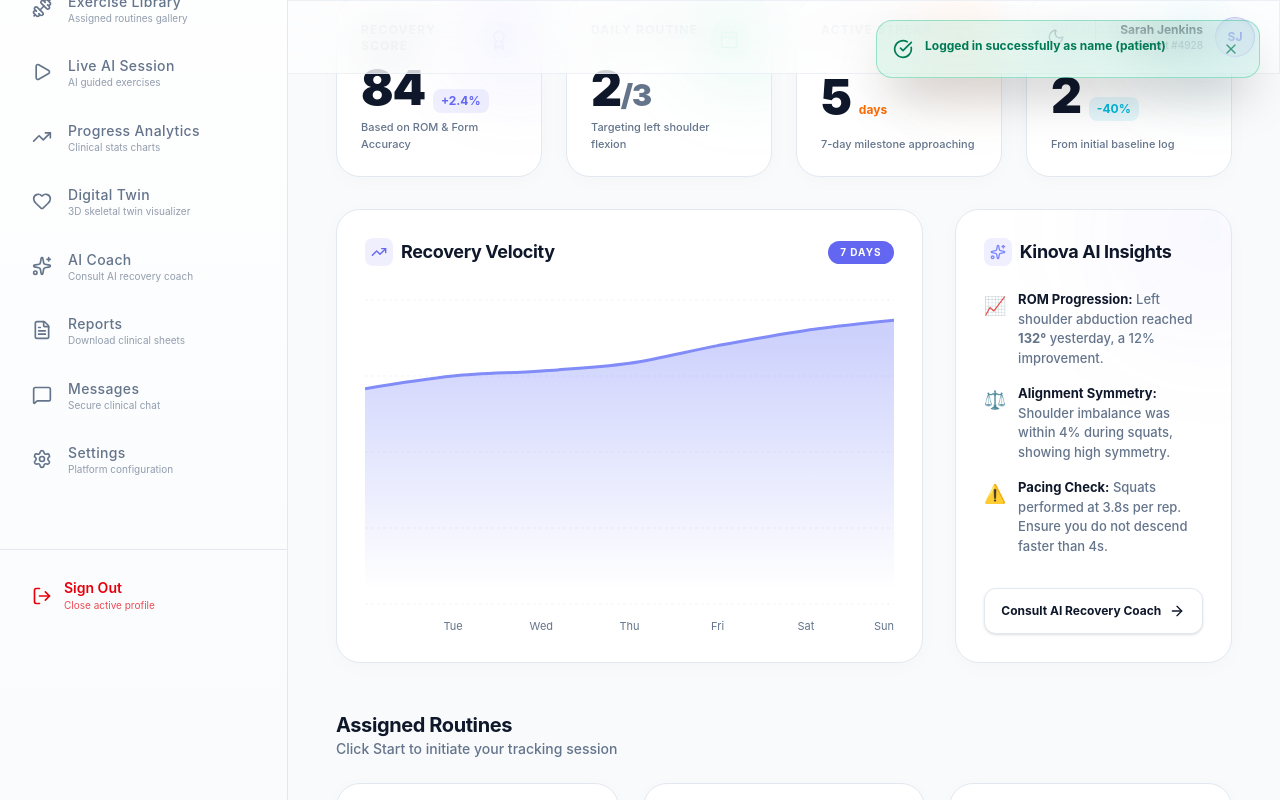
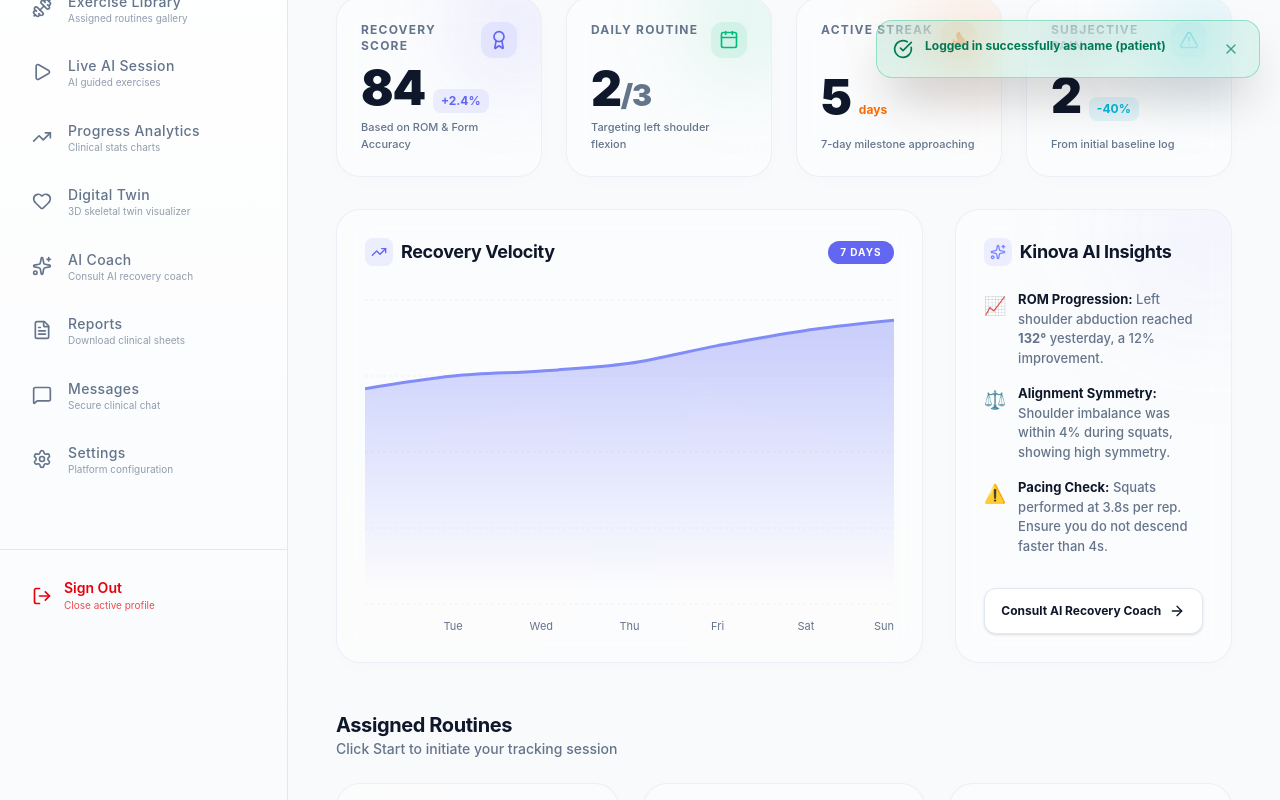
Before and after one commit to dacg13/Kinova-AI, a React (Vite) app: page /auth in a window 1280 px wide. Both pictures are taken after typing "name@example.com", "Sample123" into the empty fields and a click on the button "Authenticate Credentials". Shown: the part 185-985 px from the top of the page. Built offline with nearby package versions, Linux system fonts and the light colour scheme.

Commit message:
design: add glowing silhouette background image to dashboard layout and apply translucent glassmorphism to foreground cards

```diff
--- a/src/components/layout/DashboardLayout.tsx
+++ b/src/components/layout/DashboardLayout.tsx
@@ -28,7 +28,13 @@ export const DashboardLayout: React.FC = () => {
   if (!user) return null;
 
   return (
-    <div className="min-h-screen flex flex-col bg-[var(--bg-primary)] text-[var(--text-primary)] transition-colors duration-300">
+    <div className="min-h-screen flex flex-col bg-[var(--bg-primary)] text-[var(--text-primary)] transition-colors duration-300 relative overflow-hidden">
+      {/* Premium Dashboard Silhouette Background */}
+      <div
+        className="fixed inset-0 z-0 bg-cover bg-center pointer-events-none opacity-20 dark:opacity-35 mix-blend-screen transition-opacity duration-500"
+        style={{ backgroundImage: 'url("/dashboard-bg.png")' }}
+      />
+
       {/* Top Navbar */}
       <Navbar onToggleSidebar={toggleSidebar} />
 
--- a/src/index.css
+++ b/src/index.css
@@ -115,11 +115,11 @@ html.dark::after {
 }
 
 .glass-card {
-  background-color: var(--bg-secondary);
-  backdrop-filter: blur(var(--glass-blur));
-  -webkit-backdrop-filter: blur(var(--glass-blur));
-  border: 1px solid var(--border-color);
-  box-shadow: 0 4px 24px -4px rgba(0, 0, 0, 0.03);
+  background-color: rgba(255, 255, 255, 0.45);
+  backdrop-filter: blur(16px);
+  -webkit-backdrop-filter: blur(16px);
+  border: 1px solid rgba(226, 232, 240, 0.6);
+  box-shadow: 0 4px 24px -4px rgba(0, 0, 0, 0.02);
   transition: transform 0.3s cubic-bezier(0.2, 0.8, 0.2, 1),
               box-shadow 0.3s cubic-bezier(0.2, 0.8, 0.2, 1),
               border-color 0.3s ease,
@@ -127,20 +127,22 @@ html.dark::after {
 }
 
 .glass-card:hover {
-  border-color: rgba(99, 102, 241, 0.2);
-  box-shadow: 0 8px 32px -8px rgba(99, 102, 241, 0.08);
+  border-color: rgba(99, 102, 241, 0.25);
+  box-shadow: 0 8px 32px -8px rgba(99, 102, 241, 0.1);
   transform: translateY(-2px);
 }
 
 html.dark .glass-card {
-  box-shadow: 0 4px 24px -4px rgba(0, 0, 0, 0.5);
-  background: linear-gradient(180deg, rgba(20, 22, 35, 0.6) 0%, rgba(12, 14, 22, 0.8) 100%);
+  box-shadow: 0 8px 32px rgba(0, 0, 0, 0.5);
+  background: linear-gradient(180deg, rgba(13, 15, 23, 0.45) 0%, rgba(8, 9, 13, 0.65) 100%);
+  backdrop-filter: blur(20px);
+  -webkit-backdrop-filter: blur(20px);
 }
 
 html.dark .glass-card:hover {
-  border-color: rgba(139, 92, 246, 0.3);
-  box-shadow: 0 12px 48px -12px rgba(139, 92, 246, 0.12);
-  background: linear-gradient(180deg, rgba(26, 28, 45, 0.7) 0%, rgba(15, 17, 26, 0.9) 100%);
+  border-color: rgba(139, 92, 246, 0.25);
+  box-shadow: 0 12px 48px -12px rgba(139, 92, 246, 0.15);
+  background: linear-gradient(180deg, rgba(20, 22, 35, 0.55) 0%, rgba(12, 14, 22, 0.75) 100%);
 }
 
 /* Subtle inner glow for premium feel */
```
Also changed, not shown: ChatGPT Image Jun 29, 2026, 10_46_35 PM.png (added), public/dashboard-bg.png (added).
